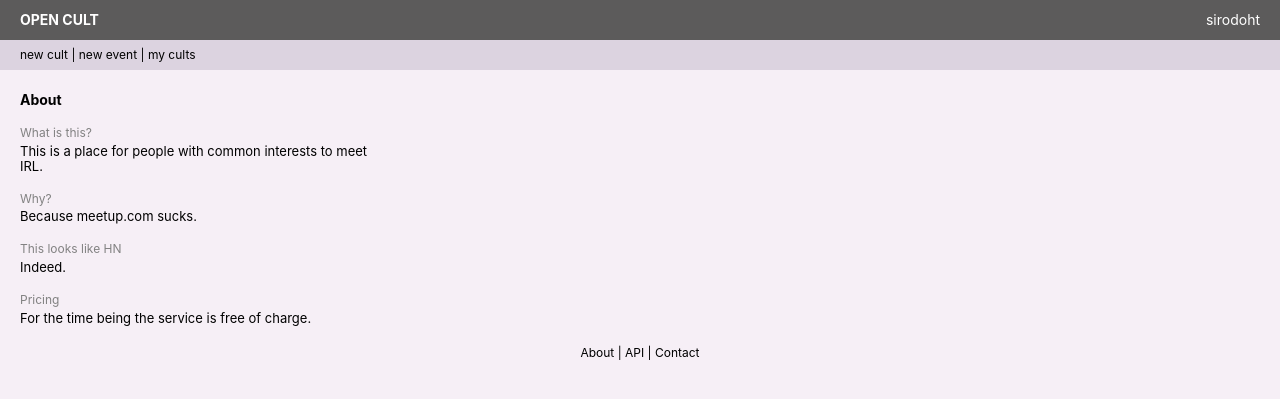
After one commit to sirodoht/opencult.com, a Django app: template main/templates/main/about.html in a window 1280 px wide. The commit adds this page. Shown: the top 399 px of the page. Run offline with Django 3.2, Linux system fonts and the light colour scheme; the template is opened without the code that fills it, so the values that code supplies are empty.

Commit message:
add about page

```diff
--- /dev/null
+++ b/main/templates/main/about.html
@@ -0,0 +1,37 @@
+{% extends 'main/layout.html' %}
+
+{% block content %}
+    <div class="section">
+        {% if messages %}
+            <p class="alert">
+                {% for message in messages %}
+                    {{ message }}
+                    <br>
+                {% endfor %}
+            </p>
+        {% endif %}
+
+        <div class="section-title">About</div>
+
+        <div class="section-label">What is this?</div>
+        <div class="section-body">
+            This is a place for people with common interests to meet IRL.
+        </div>
+
+        <div class="section-label">Why?</div>
+        <div class="section-body">
+            Because meetup.com sucks.
+        </div>
+
+        <div class="section-label">This looks like HN</div>
+        <div class="section-body">
+            Indeed.
+        </div>
+
+        <div class="section-label">Pricing</div>
+        <div class="section-body">
+            For the time being the service is free of charge.
+        </div>
+
+    </div>
+{% endblock %}
--- a/main/templates/main/layout.html
+++ b/main/templates/main/layout.html
@@ -29,9 +29,9 @@
     {% endblock %}
 
     <footer>
-        <a href="#">About</a>
+        <a href="{% url 'main:about' %}">About</a>
         | <a href="#">API</a>
-        | <a href="#">Contact</a>
+        | <a href="mailto:hi@opencult.com">Contact</a>
     </footer>
 </body>
 </html>
--- a/main/urls.py
+++ b/main/urls.py
@@ -19,6 +19,9 @@ urlpatterns = [
     # /logout/
     path('logout/', views.get_logout, name='logout'),
 
+    # /about/
+    path('about/', views.about, name='about'),
+
     # e.g. /some-cult-slug/some-event-slug/
     path('<cult_slug>/<event_slug>/', views.get_event, name='event'),
 
--- a/main/views.py
+++ b/main/views.py
@@ -112,3 +112,7 @@ def get_event(request, cult_slug, event_slug):
     return render(request, 'main/event.html', {
         'event': event,
     })
+
+
+def about(request):
+    return render(request, 'main/about.html')
```
